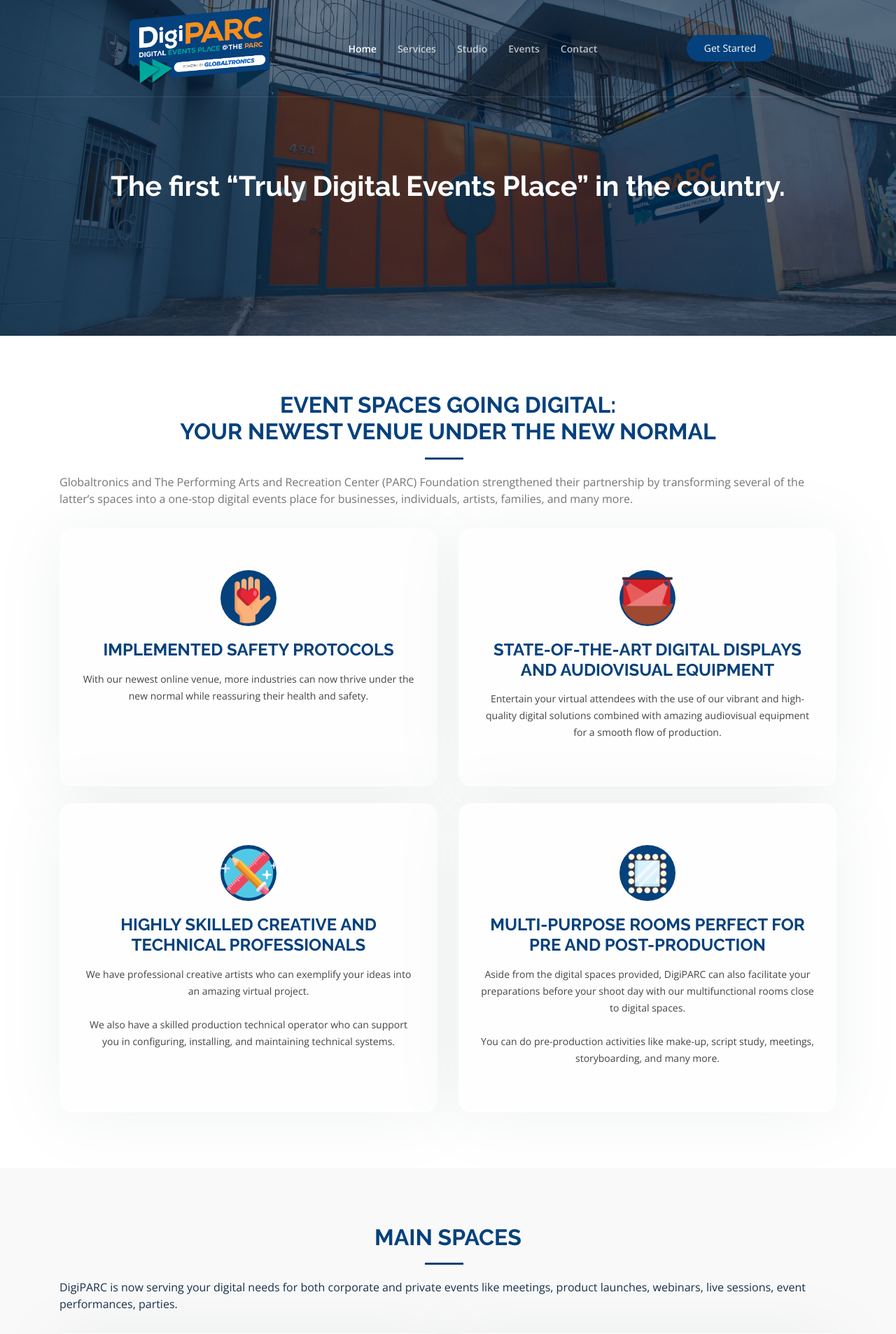
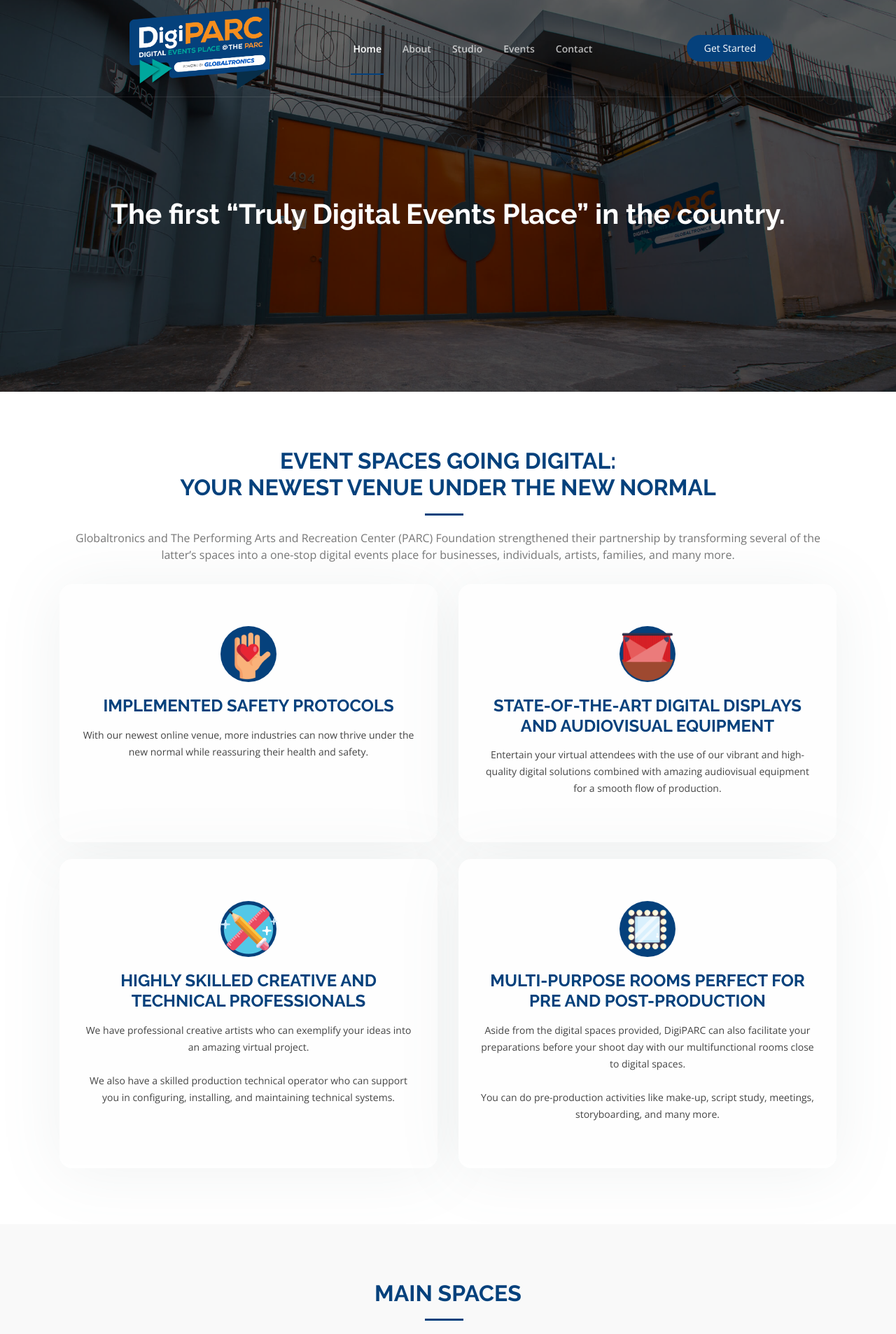
Before and after one commit to BermudezJimmel/DigiPARC, a PHP site: page / in a window 1280 px wide. Shown: the top 1907 px of the page at 70% size. Run offline with PHP 8.4, Linux system fonts and the light colour scheme.

Commit message:
center and overlay

```diff
--- a/assets/css/style.css
+++ b/assets/css/style.css
@@ -416,7 +416,7 @@ h1, h2, h3, h4, h5, h6 {
 --------------------------------------------------------------*/
 #hero {
   width: 100%;
-  height: 60vh;
+  height: 70vh;
   background: url("../img/hero-bg.jpg") center center;
   background-size: cover;
   position: relative;
@@ -424,7 +424,7 @@ h1, h2, h3, h4, h5, h6 {
 
 #hero:before {
   content: "";
-  background: rgba(0, 31, 61, 0.6);
+  background: rgba(0, 0, 0, 0.6);
   position: absolute;
   bottom: 0;
   top: 0;
@@ -694,6 +694,7 @@ section {
 
 .services .section-title p{
   padding-bottom: 30px;
+  text-align: center;
 }
 
 .services .icon-box .icon {
@@ -975,6 +976,7 @@ section {
 
 .counts .bold{
  font-weight: bold;
+ text-align: center;
 
 }
 
@@ -1131,6 +1133,7 @@ section {
 
   color: #1A324A;
   font-size: 16px;
+  text-align: center;
 }
 
 
@@ -1776,18 +1779,20 @@ section {
   width: 100%;
   height: 100px;
   float: left;
+
   z-index: 99;
 }
 
 .testimonial {
   min-height: 375px;
   position: relative;
-  background: url(/assets/img/testimonial/Banner.png);
+  background: url(/assets/img/testimonial/OVERLAY.png);
   padding-top: 50px;
   padding-bottom: 50px;
   background-position: center;
-      background-size: cover;
-}
+  background-size: cover;
+}
+
 #testimonial4 .carousel-inner:hover{
 cursor: -moz-grab;
 cursor: -webkit-grab;
--- a/index.html
+++ b/index.html
@@ -51,7 +51,7 @@
             <ul>
               <li class="active"><a href="index.html">Home</a></li>
               <!-- <li><a href="#about">About</a></li> -->
-              <li><a href="#services">Services</a></li>
+              <li><a href="#services">About</a></li>
               <li><a href="#pricing">Studio</a></li>
               <li><a href="#portfolio">Events</a></li>
 
```
Also changed, not shown: assets/img/testimonial/Banner.png (deleted), assets/img/testimonial/OVERLAY.png (added).
